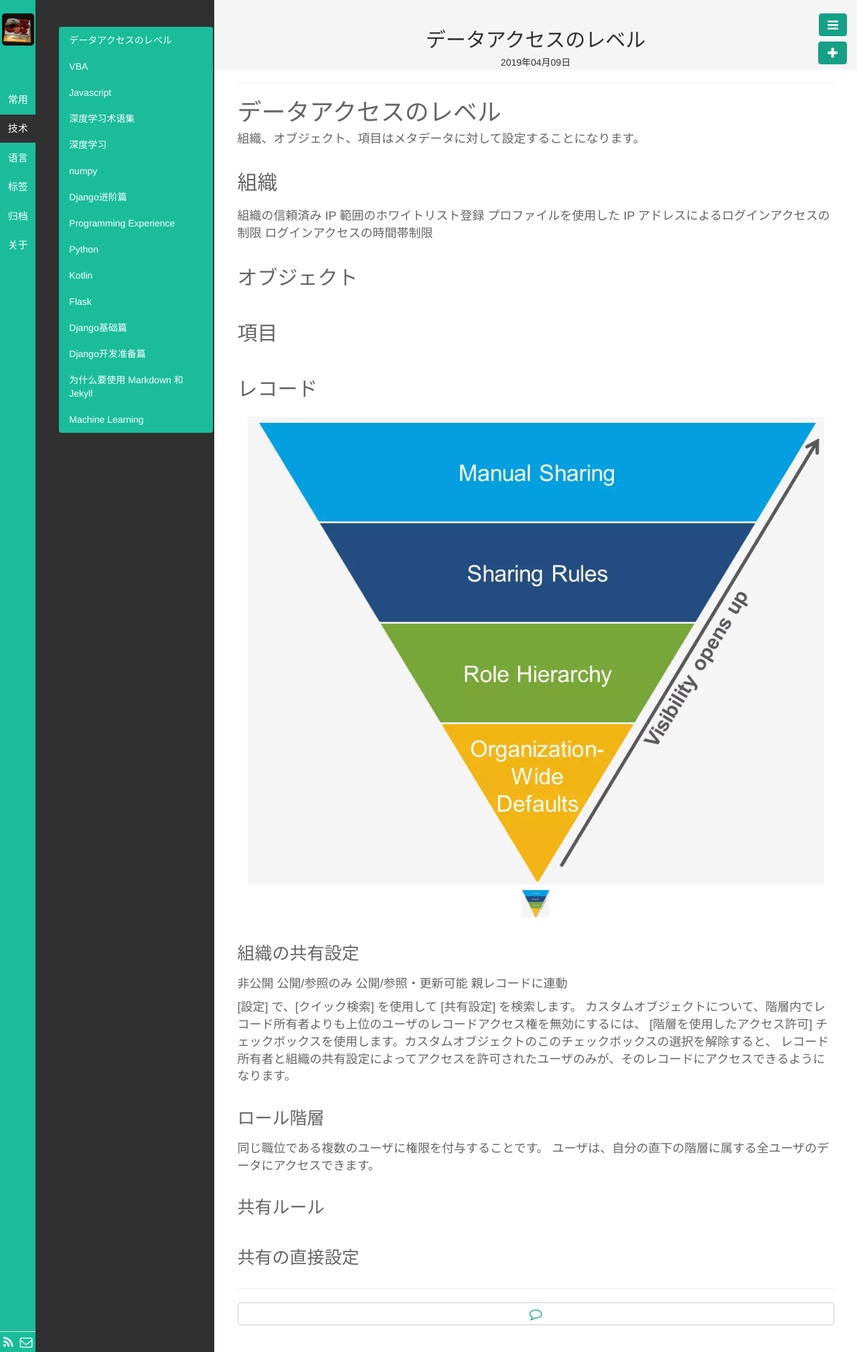
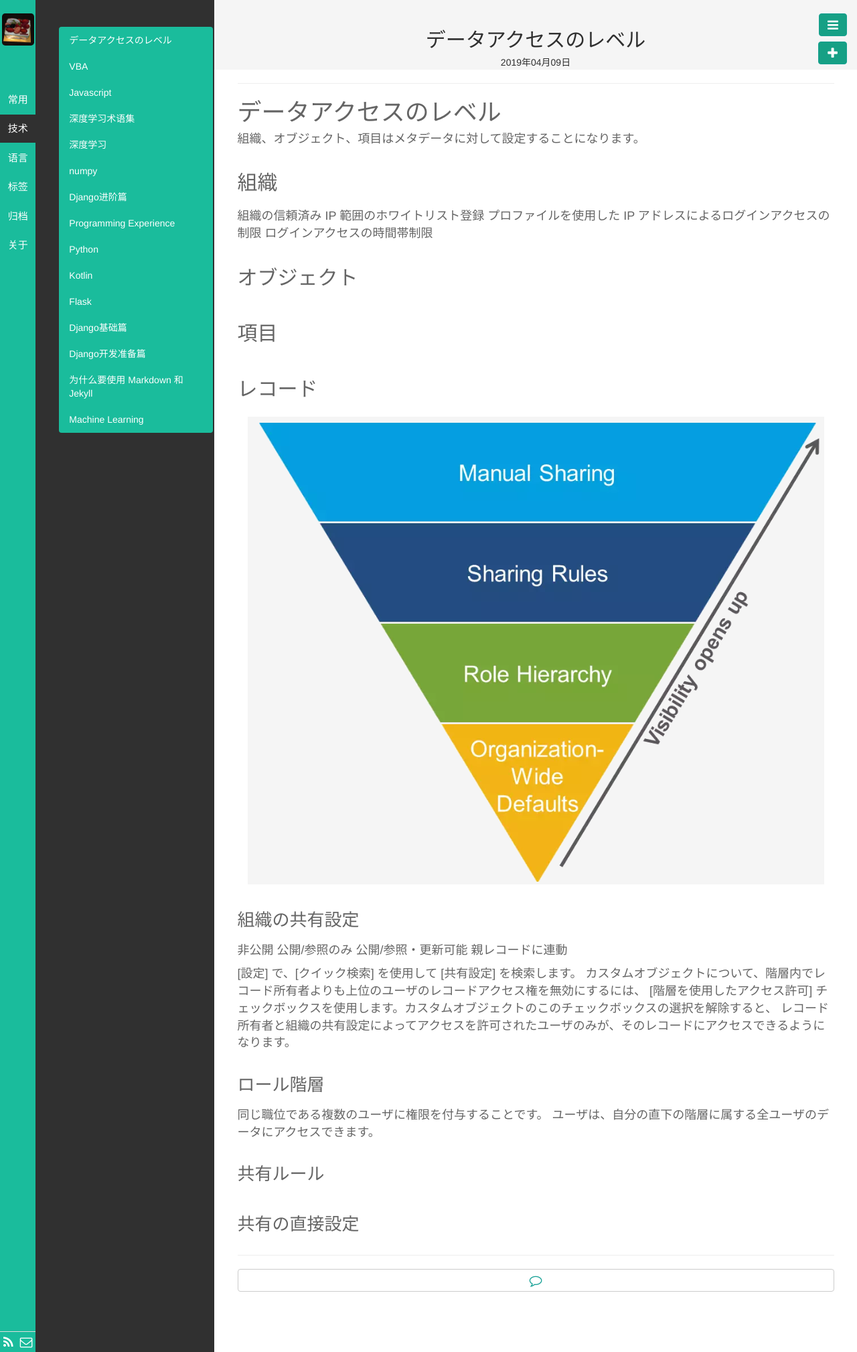
Before and after one commit to kyoyo/kyoyo.github.io, a Jekyll site: the page built from _posts/技術/2019-04-09-データセキュリティ.md, in a window 1280 px wide. Shown: the whole page at 67% size. Built offline with Jekyll 4.4.1, drawn with Linux system fonts in a browser that asks for light colours; Markdown is read by kramdown in place of the engine named in the settings.

Commit message:
Update 2019-04-09-データセキュリティ.md

```diff
--- a/_posts/技術/2019-04-09-データセキュリティ.md
+++ b/_posts/技術/2019-04-09-データセキュリティ.md
@@ -27,7 +27,7 @@ description:
 
 ## レコード
 ![](/assets/images/2019-04-09_RecordAccessLevel.png)
-<img style="width:50px;height:50px" src="/assets/images/2019-04-09_RecordAccessLevel.png"  alt="" align=center />
+
 ### 組織の共有設定
 非公開
 公開/参照のみ
```
